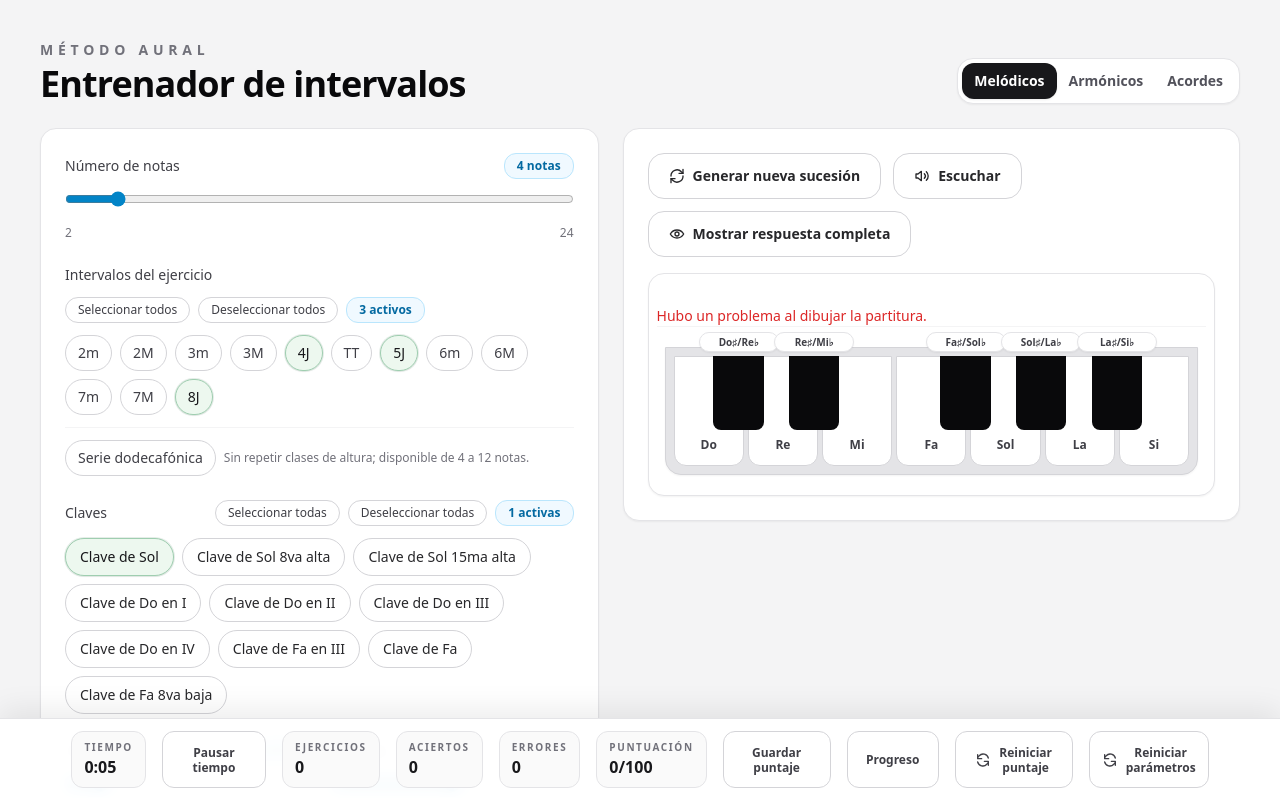
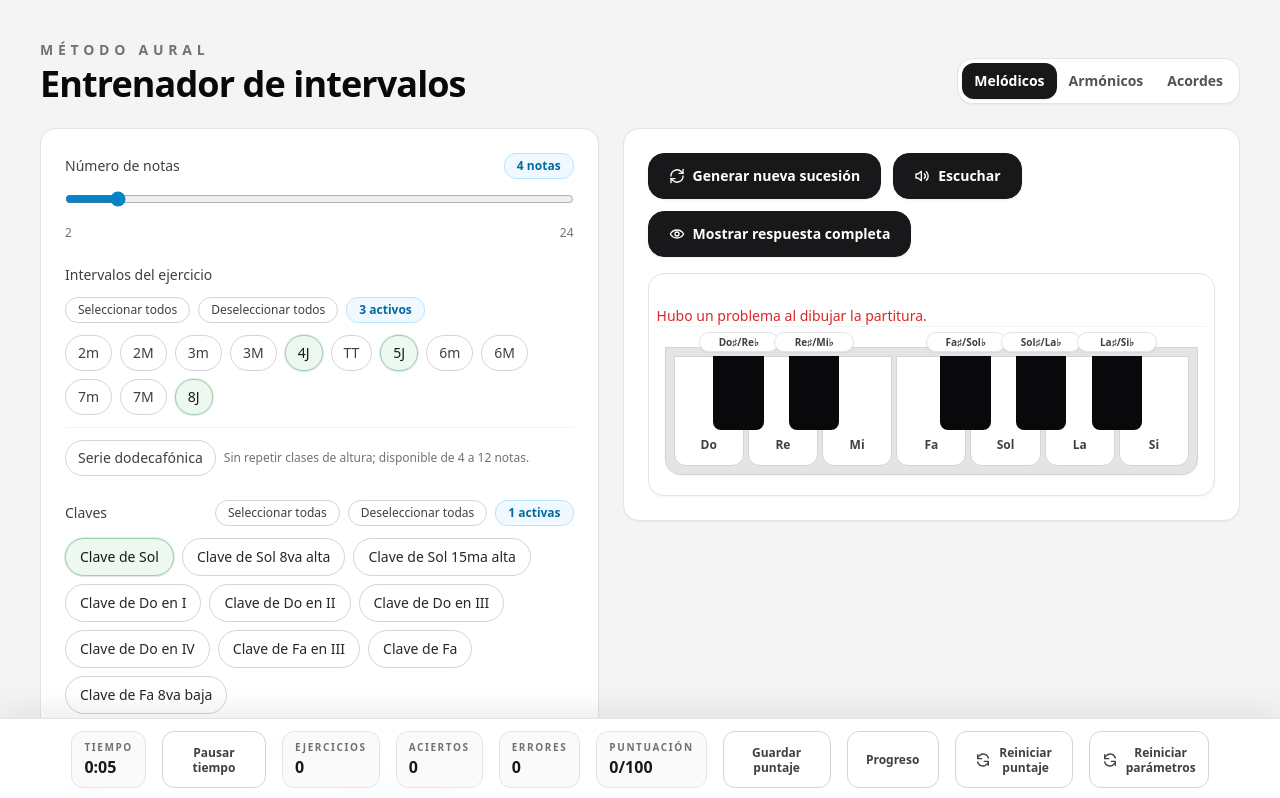
Before and after one commit to rickymartingtz/Entrenador-de-intervalos-mel-dicos, a React (Vite) app: page / in a window 1280 px wide. Shown: the top 798 px of the page. Built offline with nearby package versions, Linux system fonts and the light colour scheme.

Commit message:
Update App.jsx

```diff
--- a/src/App.jsx
+++ b/src/App.jsx
@@ -1794,9 +1794,9 @@ function ActionButton({ active, onClick, children, disabled = false }) {
       onClick={onClick}
       disabled={disabled}
       className={`inline-flex min-h-[44px] w-full items-center justify-center gap-2 whitespace-nowrap rounded-2xl border px-4 py-3 text-sm font-semibold transition sm:w-auto sm:px-5 ${
-        active
-          ? "aural-active shadow-sm"
-          : "border-zinc-300 bg-white text-zinc-800 hover:border-zinc-500 hover:bg-zinc-100"
+        disabled
+          ? "border-zinc-300 bg-white text-zinc-400"
+          : "aural-black-button"
       } ${disabled ? "cursor-not-allowed opacity-50" : ""}`}
     >
       {children}
@@ -3015,6 +3015,16 @@ function AppThemeStyles() {
         background-color: var(--aural-active-hover) !important;
         border-color: var(--aural-active-border) !important;
       }
+      .aural-black-button {
+        background-color: #18181b !important;
+        border-color: #18181b !important;
+        color: #ffffff !important;
+        box-shadow: 0 1px 2px rgba(0,0,0,0.08) !important;
+      }
+      .aural-black-button:hover {
+        background-color: #27272a !important;
+        border-color: #27272a !important;
+      }
       .aural-mode-active {
         background-color: #18181b !important;
         border-color: #18181b !important;
@@ -4233,7 +4243,7 @@ export default function IntervalTrainerPage() {
                       <button
                         type="button"
                         onClick={() => isPlaying ? stopPlayback() : playExercise(exercise, playbackStartIndex, false)}
-                        className={`rounded-xl border px-3 py-2 text-xs font-semibold transition ${isPlaying ? "aural-active" : "border-zinc-300 bg-white text-zinc-700 hover:border-zinc-500 hover:bg-zinc-100"}`}
+                        className="aural-black-button rounded-xl border px-3 py-2 text-xs font-semibold transition"
                       >
                         {isPlaying ? "Detener" : "Escuchar desde aquí"}
                       </button>
```
